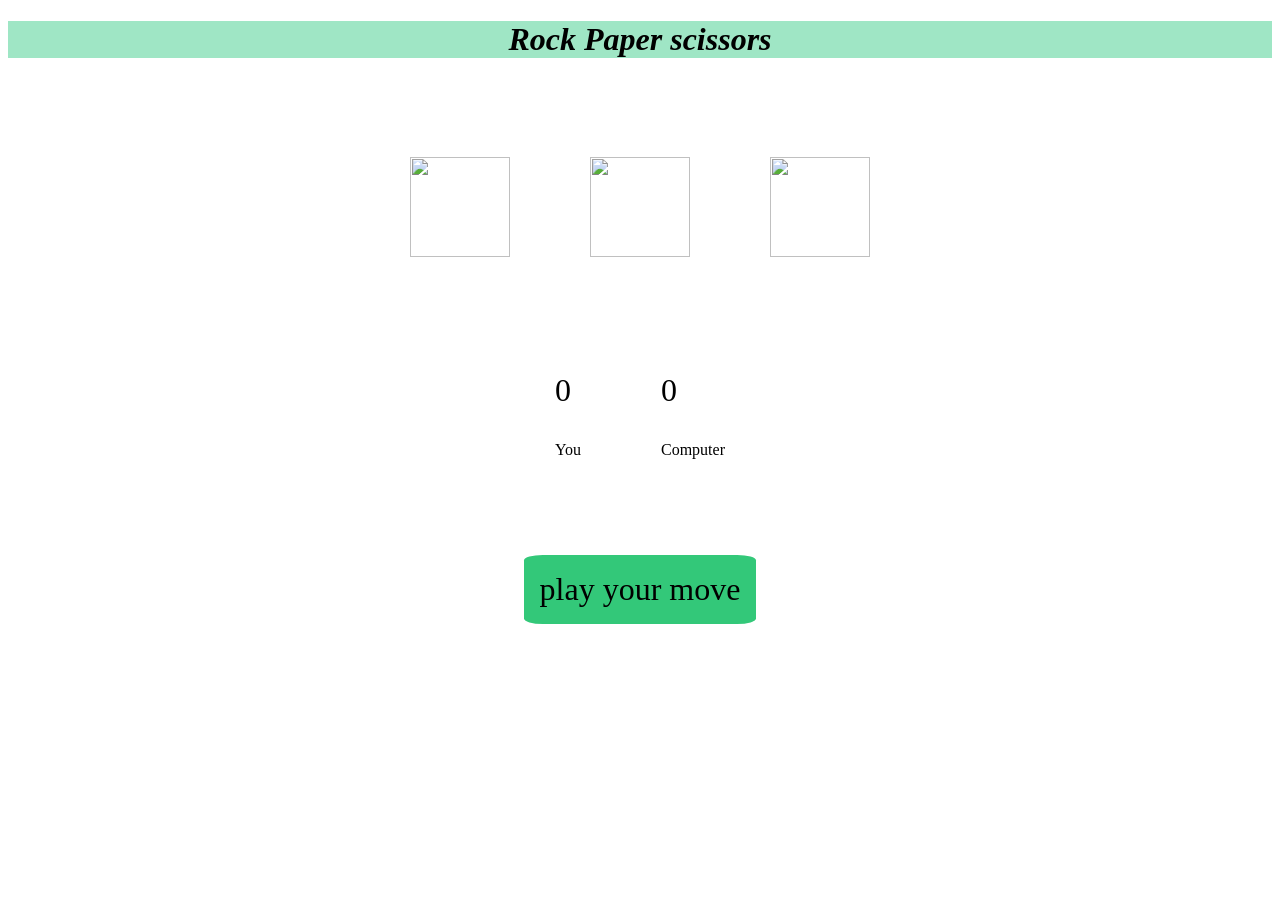
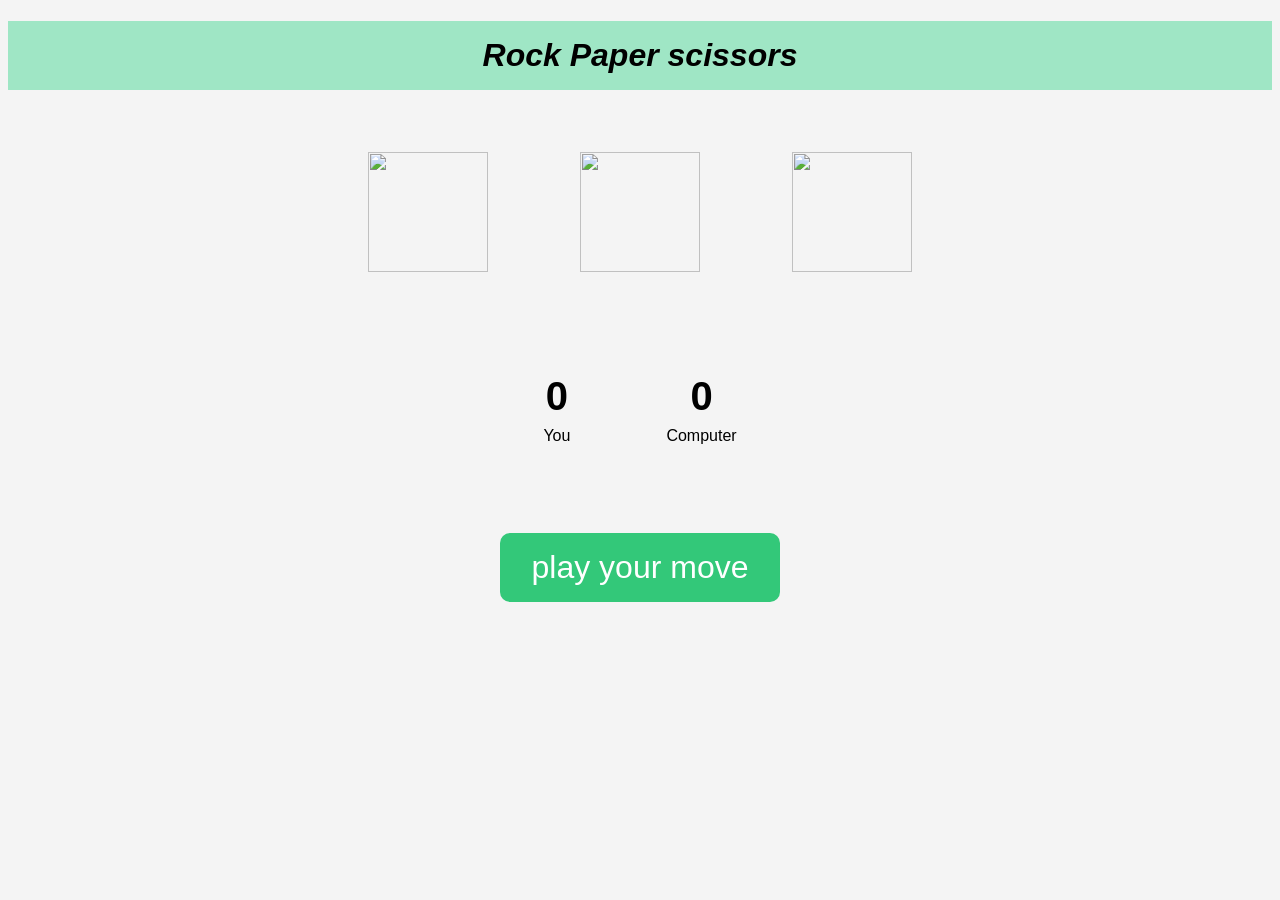

Refactor styles for improved layout and design

--- a/rock paper scissors/styles.css
+++ b/rock paper scissors/styles.css
@@ -1,54 +1,94 @@
+body{
+    text-align: center;
+    font-family: Arial, Helvetica, sans-serif;
+    background-color: #f4f4f4;
+}
+
 h1{
     background-color: rgb(159, 230, 197);
     font-size: 2rem;
-    font-style:italic;
-    text-align:center;
-    line-height: center;
-    
+    font-style: italic;
+    text-align: center;
+    padding: 1rem;
+    color: black;
 }
+
 .game{
     display: flex;
     justify-content: center;
     align-items: center;
+    gap: 2rem;
+    margin-top: 2rem;
 }
+
 .choice{
     height: 180px;
     width: 180px;
     display: flex;
     justify-content: center;
     align-items: center;
+    border-radius: 50%;
+    transition: 0.3s;
 }
+
 .choice:hover{
-    cursor:pointer;
+    cursor: pointer;
+    background-color: lightgray;
+    transform: scale(1.05);
 }
+
 img{
-    height:100px;
-    width:100px;
-    margin: 5px;
-    margin-top: 5rem;
+    height: 120px;
+    width: 120px;
+    object-fit: cover;
 }
+
 .score-board{
-    display:flex;
-    justify-content: center;
-    align-items: center;
-    gap:5rem;
-    margin-top:5rem;
-}
-.msg-container{
-    margin-top: 3rem;
     display: flex;
     justify-content: center;
     align-items: center;
+    gap: 5rem;
+    margin-top: 4rem;
 }
-#user,#comp{
-    font-size:2rem;
+
+.score p{
+    margin: 0.5rem;
+}
+
+#user,
+#comp{
+    font-size: 2.5rem;
+    font-weight: bold;
+}
+
+.msg-container{
+    margin-top: 3rem;
+    display: flex;
+    flex-direction: column;
+    justify-content: center;
+    align-items: center;
+    gap: 1rem;
 }
 
 #msg{
-    display: inline;
     background-color: rgb(51, 200, 121);
     font-size: 2rem;
-    padding:1rem;
-    border-radius: 8%;
-    
+    padding: 1rem 2rem;
+    border-radius: 10px;
+    color: white;
+}
+
+#clear{
+    padding: 10px 20px;
+    font-size: 1rem;
+    border: none;
+    border-radius: 10px;
+    background-color: crimson;
+    color: white;
+    cursor: pointer;
+    transition: 0.3s;
+}
+
+#clear:hover{
+    background-color: darkred;
 }
